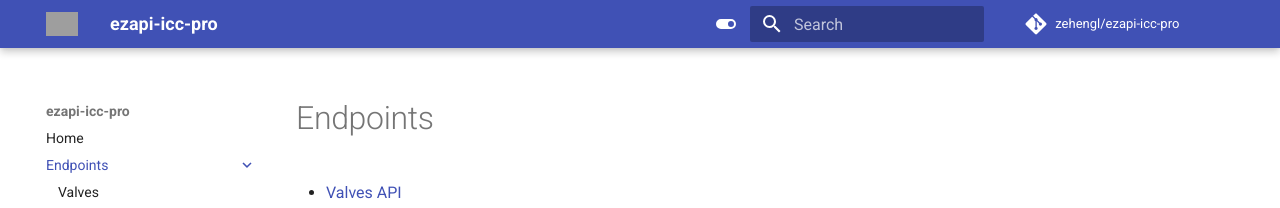
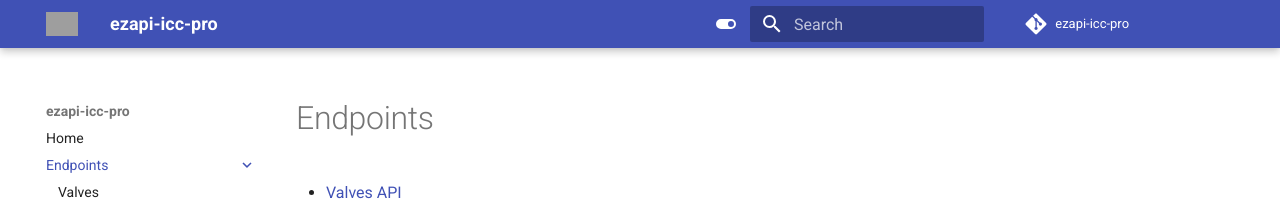
Before and after one commit to zehengl/ezapi-icc-pro, an MkDocs documentation site: the page built from docs/endpoints/index.md, in a window 1280 px wide. Shown: the top 208 px of the page. Built offline with MkDocs 1.6.1 and Material for MkDocs 9.7.7, drawn with Linux system fonts in a browser that asks for light colours; comment, search, counter and statistics services are not loaded; grey boxes are pictures that could not be loaded.

Commit message:
update docs

```diff
--- a/mkdocs.yml
+++ b/mkdocs.yml
@@ -32,7 +32,7 @@ theme:
     - header.autohide
     - content.code.copy
     - navigation.top
-repo_name: zehengl/ezapi-icc-pro
+repo_name: ezapi-icc-pro
 repo_url: https://github.com/zehengl/ezapi-icc-pro
 plugins:
   - search
```
